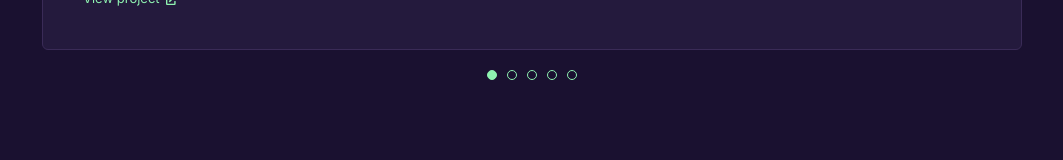
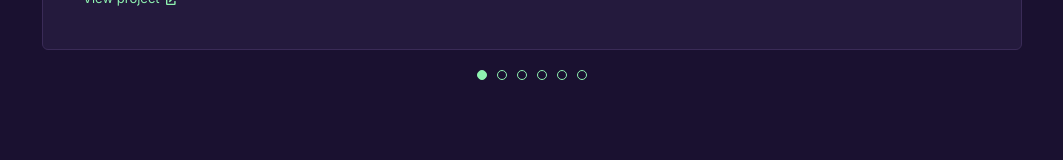
Before and after one commit to yusrafaheem/yusrafaheem.github.io, a React (Vite) app: page / in a window 1280 px wide. Shown: the part 3820-3980 px from the top of the page, without its empty margins (108-1171 px from the left). Built offline with nearby package versions, Linux system fonts and the light colour scheme; a web font is replaced by a local one.

Commit message:
Add pca-experiment project
Added a new entry for a NumPy proof of concept on Provenance-Constrained Attention, including title, description, tags, and link.

```diff
--- a/src/data/content.js
+++ b/src/data/content.js
@@ -140,6 +140,14 @@ const content = {
       link: "https://github.com/yusrafaheem/vectorgrad",
       image: "",
     },
+    {
+      title: "Provenance-Constrained Attention — NumPy Proof of Concept",
+      description:
+        "Small-scale NumPy implementation of Provenance-Constrained Attention, the mechanism from Section 6 of my paper on keeping untrusted tokens out of a model's decision path. No autodiff library — forward and backward passes for all three conditions (vanilla, labeled, PCA) are hand-derived and checked against a central-difference gradient test. Includes an exhaustive adaptive-attack search and a multi-seed run reproducing the paper's results table.",
+      tags: ["Python", "NumPy", "Attention", "Adversarial ML", "Research"],
+      link: "https://github.com/yusrafaheem/pca-experiment",
+      image: "",
+    },
   ],
 
   // Featured writing — research, articles, and posts. Shown in the "Writing & Research" section.
```
